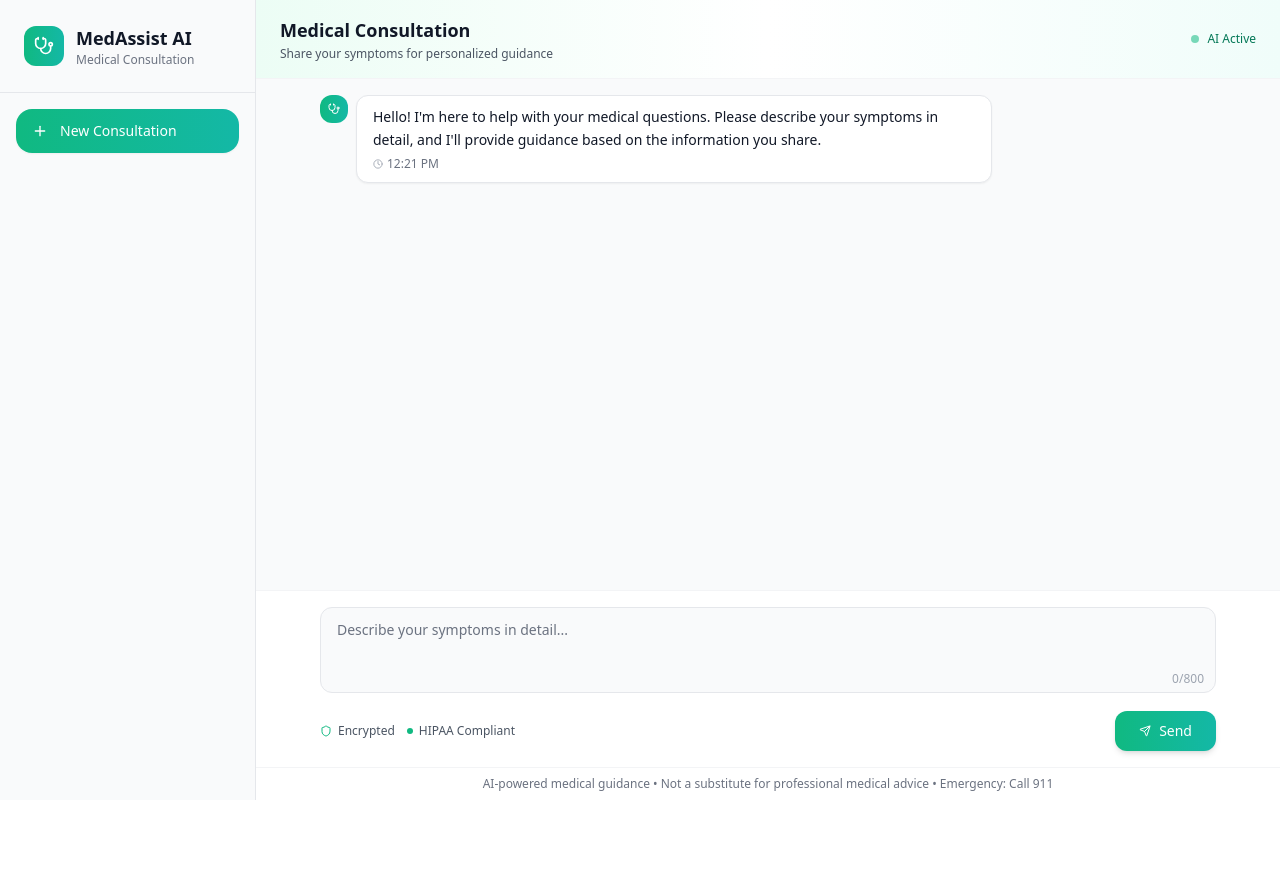
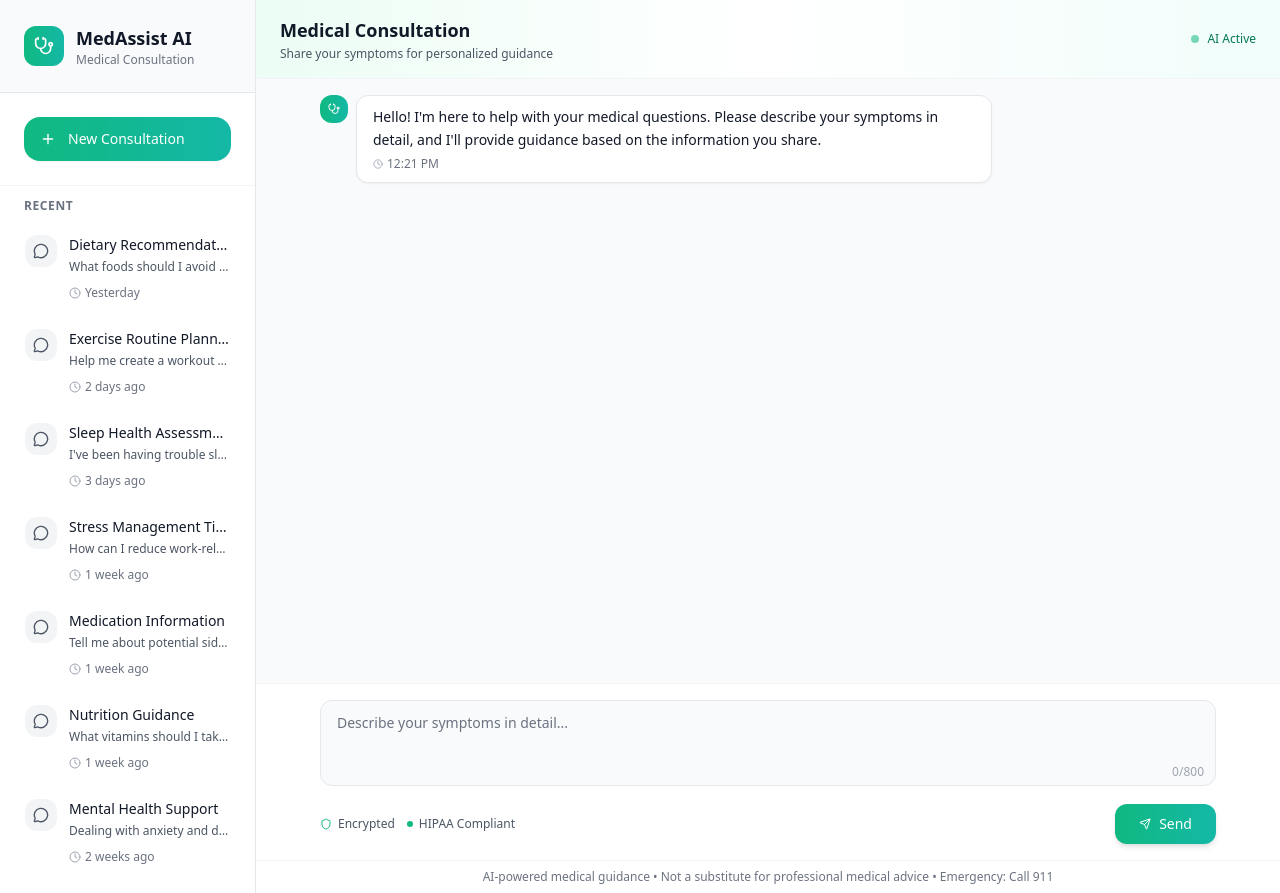
Before and after one commit to AymaanPathan/Medic-AI, a React (Vite) app in the folder Client/: page /chat in a window 1280 px wide. Both pictures are taken after a click on the button "Start Medical Consultation". Before the commit the page ends 800 px from the top, so only its background shows below. Built offline with nearby package versions, Linux system fonts and the light colour scheme; no server answers.

Commit message:
add static chat on sidebar

```diff
--- a/Client/package.json
+++ b/Client/package.json
@@ -26,6 +26,7 @@
     "react-router": "^7.6.2",
     "react-router-dom": "^7.6.2",
     "tailwind-merge": "^3.3.1",
+    "tailwind-scrollbar": "^4.0.2",
     "tailwindcss-animate": "^1.0.7"
   },
   "devDependencies": {
--- a/Client/src/api/chat.api.ts
+++ b/Client/src/api/chat.api.ts
@@ -6,3 +6,8 @@ export const getChatById = async (threadId: number) => {
   );
   return response;
 };
+
+export const getMessageByThreadIdForSideBar = async () => {
+  const response = await axiosSetup.get(`/chats/getFirstAiMessages`);
+  return response;
+};
--- a/Client/src/pages/Chat/MedicalChat.tsx
+++ b/Client/src/pages/Chat/MedicalChat.tsx
@@ -13,10 +13,15 @@ import {
 } from "lucide-react";
 import { socket } from "@/utils/socketSetup";
 import { useDispatch } from "react-redux";
-import type { RootDispatch } from "@/store";
+import type { RootDispatch, RootState } from "@/store";
 import { storeInitalThread } from "@/store/slices/thread.slice";
-import { getMessagesByThreadId } from "@/store/slices/chat.slice";
+import {
+  getMessageForSideBar,
+  getMessagesByThreadId,
+} from "@/store/slices/chat.slice";
 import { getUsersInitialThreadId } from "@/store/slices/userSlice";
+import { useSelector } from "react-redux";
+import Sidebar from "./SideBar";
 const MedicalChat = () => {
   const [messages, setMessages] = useState([
     {
@@ -32,6 +37,10 @@ const MedicalChat = () => {
   const [charCount, setCharCount] = useState(0);
   const messagesEndRef = useRef<HTMLDivElement | null>(null);
   const inputRef = useRef(null);
+  const messageForSideBar = useSelector(
+    (state: RootState) => state.chat.sidebarMessage
+  );
+  console.log("Sidebar Messages:", messageForSideBar);
   const [sessionStarted, setSessionStarted] = useState(false);
   const [currentUserThreadId, setCurrentUserThreadId] = useState<number>();
   const handleStartSession = async () => {
@@ -179,6 +188,10 @@ const MedicalChat = () => {
     });
   });
 
+  useEffect(() => {
+    dispatch(getMessageForSideBar());
+  }, [dispatch]);
+
   if (!sessionStarted) {
     return (
       <div className="min-h-screen bg-gradient-to-br from-emerald-50 via-white to-teal-50 flex items-center justify-center relative overflow-hidden">
@@ -315,6 +328,7 @@ const MedicalChat = () => {
     <div className="min-h-screen bg-white flex">
       {/* Sidebar */}
       <div className="w-64 bg-gray-50 border-r border-gray-200 flex flex-col">
+        {/* Sidebar Header */}
         <div className="p-6 border-b border-gray-200">
           <div className="flex items-center space-x-3">
             <div className="w-10 h-10 bg-gradient-to-r from-emerald-500 to-teal-500 rounded-xl flex items-center justify-center">
@@ -329,19 +343,14 @@ const MedicalChat = () => {
           </div>
         </div>
 
-        <div className="p-4">
-          <button
-            // onClick={handleNewChat}
-            className="w-full flex items-center space-x-3 px-4 py-3 bg-gradient-to-r from-emerald-500 to-teal-500 hover:from-emerald-600 hover:to-teal-600 text-white rounded-2xl transition-all duration-200 font-medium text-sm shadow-sm hover:shadow-md transform hover:scale-105"
-          >
-            <Plus className="w-4 h-4" />
-            <span>New Consultation</span>
-          </button>
+        {/* Sidebar Content */}
+        <div className="flex-auto h-screen overflow-y-scroll scrollbar-thin ">
+          <Sidebar />
         </div>
       </div>
 
-      {/* Main Chat Area */}
-      <div className="flex-1 flex flex-col bg-white">
+      {/* Main Content Area */}
+      <div className="flex-1 flex flex-col bg-white min-w-0">
         {/* Chat Header */}
         <div className="px-6 py-4 bg-gradient-to-r from-emerald-50 via-white to-teal-50 border-b border-gray-100">
           <div className="flex items-center justify-between">
@@ -365,7 +374,7 @@ const MedicalChat = () => {
         {/* Messages Area */}
         <div className="flex-1 overflow-y-auto px-6 py-4 bg-gray-50">
           <div className="max-w-4xl mx-auto space-y-3">
-            {messages.map((message, index: number) => (
+            {messages.map((message, index) => (
               <div
                 key={index}
                 className={`flex ${
--- a/Client/src/pages/Chat/SideBar.tsx
+++ b/Client/src/pages/Chat/SideBar.tsx
@@ -1,49 +1,269 @@
-import { ImageIcon, MessageCircle, Stethoscope } from "lucide-react";
-import React from "react";
+import React, { useState } from "react";
+import {
+  Plus,
+  MessageCircle,
+  Clock,
+  Star,
+  Settings,
+  User,
+  Search,
+  MoreHorizontal,
+  Trash2,
+  Edit3,
+  Pin,
+} from "lucide-react";
 
-type SidebarProps = {
-  selected: string;
-  onSelect: (section: string) => void;
+const Sidebar = () => {
+  const [activeChat, setActiveChat] = useState(null);
+  const [searchQuery, setSearchQuery] = useState("");
+  const [hoveredChat, setHoveredChat] = useState(null);
+
+  const chatHistory = [
+    {
+      id: 1,
+      title: "Medical Consultation Query",
+      preview: "Can you help me understand my symptoms?",
+      timestamp: "2 hours ago",
+      isPinned: true,
+      isStarred: false,
+    },
+    {
+      id: 2,
+      title: "Dietary Recommendations",
+      preview: "What foods should I avoid with diabetes?",
+      timestamp: "Yesterday",
+      isPinned: false,
+      isStarred: true,
+    },
+    {
+      id: 3,
+      title: "Exercise Routine Planning",
+      preview: "Help me create a workout schedule",
+      timestamp: "2 days ago",
+      isPinned: false,
+      isStarred: false,
+    },
+    {
+      id: 4,
+      title: "Sleep Health Assessment",
+      preview: "I've been having trouble sleeping lately",
+      timestamp: "3 days ago",
+      isPinned: false,
+      isStarred: false,
+    },
+    {
+      id: 5,
+      title: "Stress Management Tips",
+      preview: "How can I reduce work-related stress?",
+      timestamp: "1 week ago",
+      isPinned: false,
+      isStarred: false,
+    },
+    {
+      id: 6,
+      title: "Medication Information",
+      preview: "Tell me about potential side effects",
+      timestamp: "1 week ago",
+      isPinned: false,
+      isStarred: false,
+    },
+    {
+      id: 7,
+      title: "Nutrition Guidance",
+      preview: "What vitamins should I take daily?",
+      timestamp: "1 week ago",
+      isPinned: false,
+      isStarred: false,
+    },
+    {
+      id: 8,
+      title: "Mental Health Support",
+      preview: "Dealing with anxiety and depression",
+      timestamp: "2 weeks ago",
+      isPinned: false,
+      isStarred: false,
+    },
+    {
+      id: 9,
+      title: "Physical Therapy Questions",
+      preview: "Exercises for back pain relief",
+      timestamp: "2 weeks ago",
+      isPinned: false,
+      isStarred: false,
+    },
+    {
+      id: 10,
+      title: "Preventive Care Planning",
+      preview: "What health screenings do I need?",
+      timestamp: "3 weeks ago",
+      isPinned: false,
+      isStarred: false,
+    },
+    {
+      id: 11,
+      title: "Allergy Management",
+      preview: "How to manage seasonal allergies",
+      timestamp: "3 weeks ago",
+      isPinned: false,
+      isStarred: false,
+    },
+    {
+      id: 12,
+      title: "Skin Care Consultation",
+      preview: "Treatment for acne and skin issues",
+      timestamp: "1 month ago",
+      isPinned: false,
+      isStarred: false,
+    },
+    {
+      id: 13,
+      title: "Heart Health Assessment",
+      preview: "Understanding cholesterol levels",
+      timestamp: "1 month ago",
+      isPinned: false,
+      isStarred: false,
+    },
+    {
+      id: 14,
+      title: "Weight Management Plan",
+      preview: "Healthy weight loss strategies",
+      timestamp: "1 month ago",
+      isPinned: false,
+      isStarred: false,
+    },
+    {
+      id: 15,
+      title: "Women's Health Topics",
+      preview: "Hormonal health questions",
+      timestamp: "2 months ago",
+      isPinned: false,
+      isStarred: false,
+    },
+  ];
+
+  const handleNewChat = () => {
+    setActiveChat(null);
+    console.log("Starting new consultation...");
   };
 
-const SideBar: React.FC<SidebarProps> = ({ selected, onSelect }) => {
-  return (
-    <aside className="fixed inset-y-0 left-0 z-30 w-72 bg-white shadow-2xl flex flex-col justify-between transition-all duration-300 border-r border-green-100">
-      <div>
-        <div className="flex items-center gap-3 px-8 py-8 border-b border-green-100">
-          <div className="p-3 bg-green-100 rounded-full">
-            <Stethoscope className="w-8 h-8 text-green-600" />
+  const filteredChats = chatHistory.filter(
+    (chat) =>
+      chat.title.toLowerCase().includes(searchQuery.toLowerCase()) ||
+      chat.preview.toLowerCase().includes(searchQuery.toLowerCase())
+  );
+
+  const pinnedChats = filteredChats.filter((chat) => chat.isPinned);
+  const regularChats = filteredChats.filter((chat) => !chat.isPinned);
+
+  const ChatItem = ({ chat }) => (
+    <div
+      className={`group relative p-2 cursor-pointer transition-all duration-200 rounded-2xl mb-2 border border-transparent hover:border-emerald-100 ${
+        activeChat === chat.id
+          ? "bg-gradient-to-r from-emerald-50 to-teal-50 border-emerald-200 shadow-sm"
+          : "hover:bg-gradient-to-r hover:from-gray-50 hover:to-emerald-50"
+      }`}
+      onMouseEnter={() => setHoveredChat(chat.id)}
+      onMouseLeave={() => setHoveredChat(null)}
+    >
+      <div className="flex items-start space-x-3">
+        <div
+          className={`p-2 rounded-xl flex-shrink-0 transition-all duration-200 ${
+            activeChat === chat.id
+              ? "bg-gradient-to-r from-emerald-500 to-teal-500 text-white"
+              : "bg-gray-100 text-gray-600 group-hover:bg-emerald-100 group-hover:text-emerald-600"
+          }`}
+        >
+          <MessageCircle className="w-4 h-4" />
         </div>
-          <div>
-            <h1 className="text-2xl font-extrabold text-green-800 tracking-tight">
-              Medic AI
-            </h1>
-            <p className="text-green-500 text-xs mt-1">Health Assistant</p>
+
+        <div className="flex-1 min-w-0">
+          <div className="flex items-center justify-between mb-1">
+            <h3
+              className={`font-medium text-sm truncate ${
+                activeChat === chat.id ? "text-emerald-900" : "text-gray-900"
+              }`}
+            >
+              {chat.title}
+            </h3>
+          </div>
+
+          <p
+            className={`text-xs truncate mb-2 ${
+              activeChat === chat.id ? "text-emerald-700" : "text-gray-600"
+            }`}
+          >
+            {chat.preview}
+          </p>
+
+          <div className="flex items-center justify-between">
+            <div className="flex items-center space-x-1">
+              <Clock className="w-3 h-3 text-gray-400" />
+              <span className="text-xs text-gray-500">{chat.timestamp}</span>
+            </div>
+
+            <div
+              className={`flex items-center space-x-1 transition-all duration-200 ${
+                hoveredChat === chat.id ? "opacity-100" : "opacity-0"
+              }`}
+            >
+              <button className="p-1 hover:bg-emerald-100 rounded-lg transition-colors">
+                <Edit3 className="w-3 h-3 text-gray-400 hover:text-emerald-600" />
+              </button>
+              <button className="p-1 hover:bg-red-100 rounded-lg transition-colors">
+                <Trash2 className="w-3 h-3 text-gray-400 hover:text-red-600" />
+              </button>
+              <button className="p-1 hover:bg-gray-100 rounded-lg transition-colors">
+                <MoreHorizontal className="w-3 h-3 text-gray-400" />
+              </button>
             </div>
           </div>
-        <nav className="flex flex-col gap-2 mt-8 px-4">
+        </div>
+      </div>
+    </div>
+  );
+
+  return (
+    <div className="flex-1 flex flex-col bg-white">
+      <div className="p-6 border-b border-gray-100">
+        {/* New Chat Button */}
         <button
-            className={`flex items-center gap-4 px-6 py-4 rounded-xl text-lg font-semibold transition-all duration-200 focus:outline-none focus:ring-2 focus:ring-green-200 focus:bg-green-50 hover:bg-green-100 text-green-800 ${
-              selected === "chat" ? "bg-green-50 ring-2 ring-green-200" : ""
-            }`}
-            onClick={() => onSelect("chat")}
+          onClick={handleNewChat}
+          className="w-full flex items-center space-x-3 px-4 py-3 bg-gradient-to-r from-emerald-500 to-teal-500 hover:from-emerald-600 hover:to-teal-600 text-white rounded-2xl transition-all duration-200 font-medium text-sm shadow-sm hover:shadow-md transform hover:scale-105"
         >
-            <MessageCircle className="w-6 h-6" /> Chat
+          <Plus className="w-4 h-4" />
+          <span>New Consultation</span>
         </button>
-          <button
-            className={`flex items-center gap-4 px-6 py-4 rounded-xl text-lg font-semibold transition-all duration-200 focus:outline-none focus:ring-2 focus:ring-green-200 focus:bg-green-50 hover:bg-green-100 text-green-800 ${
-              selected === "upload" ? "bg-green-50 ring-2 ring-green-200" : ""
-            }`}
-            onClick={() => onSelect("upload")}
-          >
-            <ImageIcon className="w-6 h-6" /> Upload Image & Get Diagnosis
-          </button>
-        </nav>
       </div>
-      <div className="px-8 py-6 border-t border-green-100 text-green-400 text-xs bg-white">
-        <p>© {new Date().getFullYear()} Medic AI. All rights reserved.</p>
+
+      {/* Enhanced Scrollable Area with Tailwind Scrollbar */}
+      <div className="flex-1 overflow-y-auto px-4 py-3 custom-scrollbar">
+        {regularChats.length > 0 && (
+          <div>
+            <h3 className="text-xs font-semibold text-gray-500 uppercase tracking-wider mb-3 px-2">
+              Recent
+            </h3>
+            {regularChats.map((chat) => (
+              <ChatItem key={chat.id} chat={chat} />
+            ))}
           </div>
-    </aside>
+        )}
+
+        {filteredChats.length === 0 && (
+          <div className="text-center py-12">
+            <MessageCircle className="w-12 h-12 text-gray-300 mx-auto mb-4" />
+            <h3 className="text-sm font-medium text-gray-500 mb-2">
+              {searchQuery ? "No conversations found" : "No conversations yet"}
+            </h3>
+            <p className="text-xs text-gray-400 max-w-48 mx-auto">
+              {searchQuery
+                ? "Try adjusting your search terms"
+                : "Start a new consultation to begin your health journey"}
+            </p>
+          </div>
+        )}
+      </div>
+    </div>
   );
 };
-export default SideBar;
+
+export default Sidebar;
--- a/Client/src/store/index.ts
+++ b/Client/src/store/index.ts
@@ -1,10 +1,10 @@
 import { configureStore } from "@reduxjs/toolkit";
-import chatSlice from "./slices/diagnosis.slice";
+import ChatSlice from "./slices/chat.slice";
 import threadSlice from "./slices/thread.slice";
 import diagnosisSlice from "./slices/diagnosis.slice";
 export const store = configureStore({
   reducer: {
-    chat: chatSlice,
+    chat: ChatSlice,
     thread: threadSlice,
     diagnosis: diagnosisSlice,
   },
--- a/Client/tailwind.config.js
+++ b/Client/tailwind.config.js
@@ -39,5 +39,5 @@ export default {
       },
     },
   },
-  plugins: [require("tailwindcss-animate")],
+  plugins: [require("tailwindcss-animate"), require("tailwind-scrollbar")],
 };
```
Also changed, not shown: Client/src/store/slices/chat.slice.ts (+27 -4 lines), 1 other file (tests, documents, lock files or other folders). Lines whose indentation alone changed are shown as unchanged.
